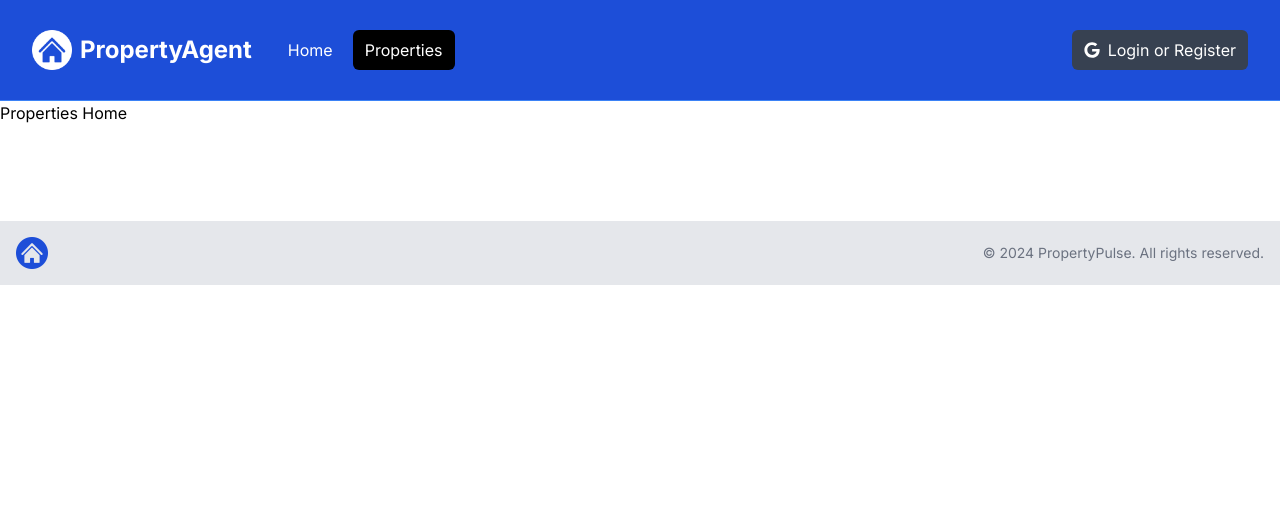
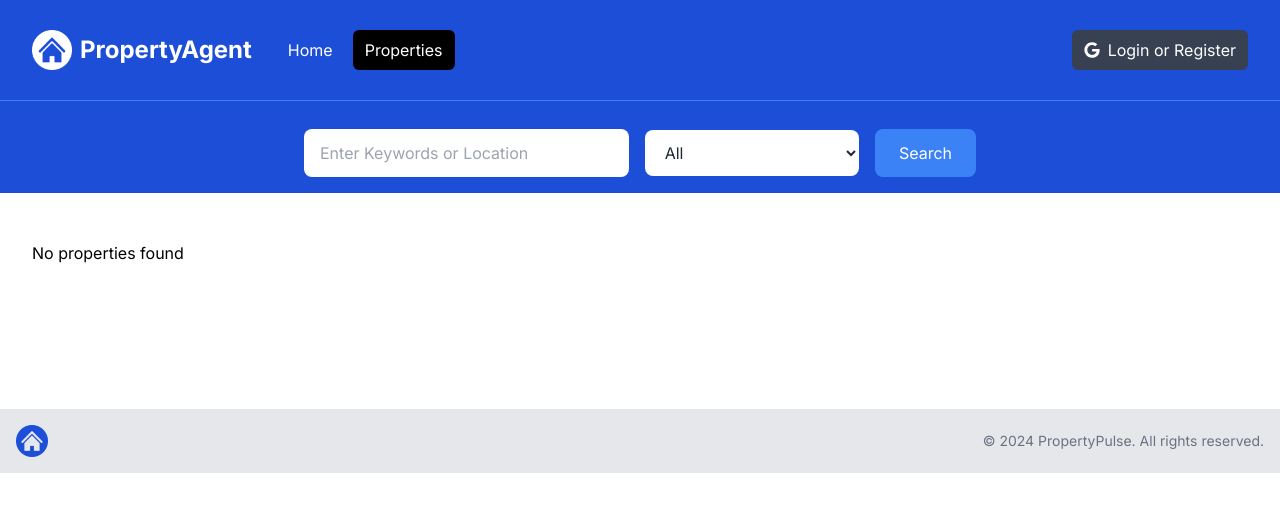
Before and after one commit to Jaco1989/properies_app, a Next.js app: page /properties in a window 1280 px wide. Shown: the top 512 px of the page. Built offline with nearby package versions, Linux system fonts and the light colour scheme.

Commit message:
set properties page and home properties

```diff
--- a/app/page.js
+++ b/app/page.js
@@ -1,4 +1,5 @@
 import Hero from "@/components/Hero";
+import HomeProperties from "@/components/HomeProperties";
 import InfoBoxes from "@/components/InfoBoxes";
 
 export default function Home() {
@@ -6,6 +7,7 @@
     <div>
       <Hero/>
       <InfoBoxes/>
+      <HomeProperties/>
     </div>
   );
 }
--- a/app/properties/page.jsx
+++ b/app/properties/page.jsx
@@ -1,9 +1,16 @@
-const PropertiesPage = () => {
+import PropertySearchForm from '@/components/PropertySearchForm';
+import Properties from '@/components/Properties';
+
+const PropertiesPage = async () => {
   return (
-    <div>
-      <h1>Properties Home</h1>
-    </div>
-  )
-}
-
-export default PropertiesPage
+    <>
+      <section className='bg-blue-700 py-4'>
+        <div className='max-w-7xl mx-auto px-4 flex flex-col items-start sm:px-6 lg:px-8'>
+          <PropertySearchForm />
+        </div>
+      </section>
+      <Properties />
+    </>
+  );
+};
+export default PropertiesPage;
--- /dev/null
+++ b/components/HomeProperties.jsx
@@ -0,0 +1,35 @@
+import Link from 'next/link';
+// import PropertyCard from '@/components/PropertyCard';
+// import { fetchProperties } from '@/utils/requests';
+
+    const HomeProperties = async () => {
+//   const data = await fetchProperties();
+
+//   const recentProperties = data.properties
+//     .sort(() => Math.random() - Math.random())
+//     .slice(0, 3);
+
+  return (
+    <>
+      <section className='px-4 py-6'>
+        <div className='container-xl lg:container m-auto'>
+          <h2 className='text-3xl font-bold text-blue-500 mb-6 text-center'>
+            Recent Properties
+          </h2>
+          <div className='grid grid-cols-1 md:grid-cols-3 gap-6'>
+          </div>
+        </div>
+      </section>
+
+      <section className='m-auto max-w-lg my-10 px-6'>
+        <Link
+          href='/properties'
+          className='block bg-black text-white text-center py-4 px-6 rounded-xl hover:bg-gray-700'
+        >
+          View All Properties
+        </Link>
+      </section>
+    </>
+  );
+};
+export default HomeProperties;
--- /dev/null
+++ b/components/Properties.jsx
@@ -0,0 +1,30 @@
+'use client';
+import { useState, useEffect } from 'react';
+import Spinner from '@/components/Spinner';
+
+
+const Properties = () => {
+  const [properties, setProperties] = useState([]);
+  const [loading, setLoading] = useState(false);
+
+
+
+  return loading ? (
+    <Spinner />
+  ) : (
+    <section className='px-4 py-6'>
+      <div className='container-xl lg:container m-auto px-4 py-6'>
+        {properties.length === 0 ? (
+          <p>No properties found</p>
+        ) : (
+          <div className='grid grid-cols-1 md:grid-cols-3 gap-6'>
+            {properties.map((property) => (
+              <></>
+            ))}
+          </div>
+        )}
+      </div>
+    </section>
+  );
+};
+export default Properties;
--- /dev/null
+++ b/components/Spinner.jsx
@@ -0,0 +1,20 @@
+'use client';
+import ClipLoader from 'react-spinners/ClipLoader';
+
+const override = {
+  display: 'block',
+  margin: '100px auto',
+};
+
+const Spinner = ({ loading }) => {
+  return (
+    <ClipLoader
+      color='#3b82f6'
+      loading={loading}
+      cssOverride={override}
+      size={150}
+      aria-label='Loading Spinner'
+    />
+  );
+};
+export default Spinner;
```
Also changed, not shown: app/api/properties/route.js (added).
